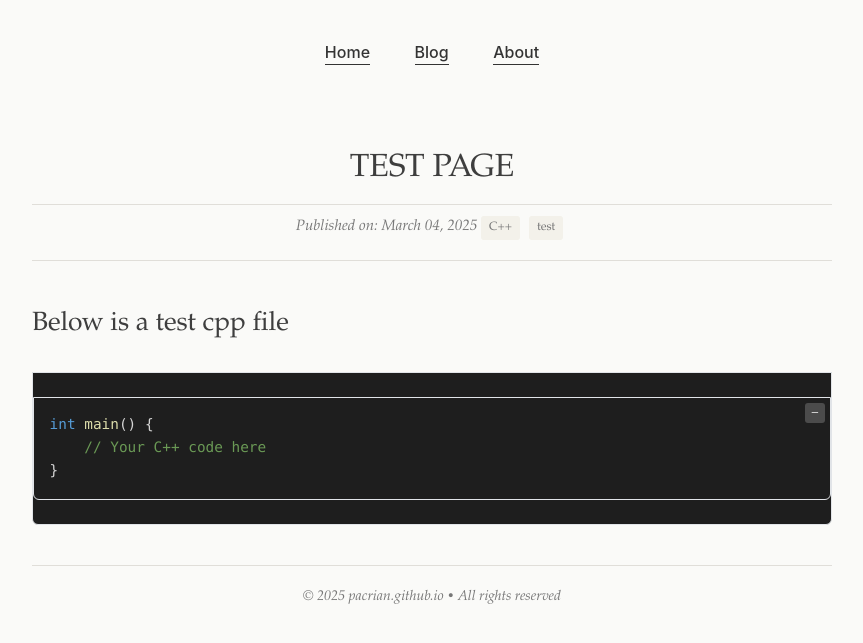
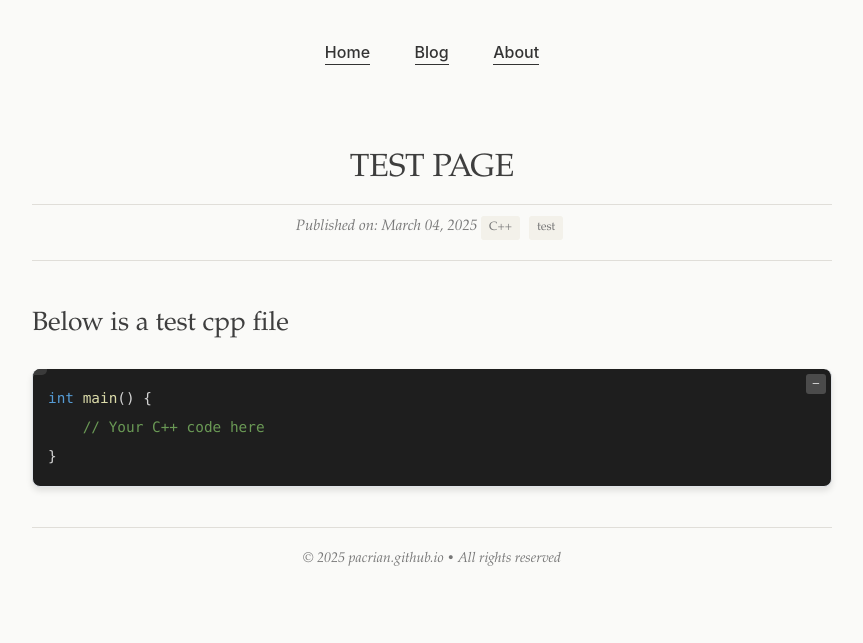
Before and after one commit to PACRian/pacrian.github.io, a Jekyll site: the page built from _tutorials/test_page.md, in a window 1280 px wide. Shown: the top 643 px of the page, without its empty margins (208-1071 px from the left). Built offline with Jekyll 4.4.1, drawn with Linux system fonts in a browser that asks for light colours.

Commit message:
Remove heavy border

```diff
--- a/assets/css/code-folding.css
+++ b/assets/css/code-folding.css
@@ -6,6 +6,7 @@
   border: 1px solid #e1e4e8; /* 展开时增加边框 */
   border-top: none;
   border-radius: 0 0 6px 6px;
+  box-shadow: 0 4px 6px rgba(0,0,0,0.1);
 }
 
 pre.highlight .code-fold-btn {
@@ -34,7 +35,7 @@
   overflow: hidden;
   background-color: rgba(30, 30, 30, 0.7) !important;
   border-radius: 4px;
-  box-shadow: 0 4px 12px rgba(0, 0, 0, 0.3);
+  box-shadow: 0 4px 12px rgba(0, 0, 0, 0.2);
   overflow: hidden;
   transition: all 0.3s ease;
 }
--- a/assets/css/syntax-vscode.css
+++ b/assets/css/syntax-vscode.css
@@ -1,5 +1,5 @@
 /* _sass/syntax-vscode.scss */
-pre.highlight,
+/* pre.highlight,
 .highlight pre,
 div.highlight,
 figure.highlight {
@@ -7,10 +7,32 @@
   color: #d4d4d4 !important;
   border-top: none;
   border: 1px solid #e1e4e8; /* 展开时增加边框 */
-  border-radius: 0 0 6px 6px;
+  /* border-radius: 0 0 6px 6px;
   margin: 1.5rem 0;
   overflow: auto;
+}  */
+
+div.highlight,
+figure.highlight {
+    background-color: #1e1e1e !important;
+    color: #d4d4d4 !important;
+    background: none !important;
+    border: none !important;
+    margin: 0 !important;
+    padding: 0 !important;
+    font-family: 'Cascadia Code', 'Fira Code', Consolas, monospace;
+
 }
+
+.highlight pre {
+    background-color: #1E1E1E !important;
+    color: #d4d4d4 !important;
+    border-radius: 8px;
+    padding: 15px !important;
+    margin: 0 !important;
+    box-shadow: 0 4px 6px rgba(0,0,0,0.1);
+    font-family: 'Cascadia Code', 'Fira Code', Consolas, monospace;
+  }
 
 pre.highlight code,
 .highlight pre code,
--- a/assets/js/code-folding.js
+++ b/assets/js/code-folding.js
@@ -44,7 +44,8 @@
           block.classList.add('folded');
           foldButton.textContent = '+';
           foldButton.title = 'Unfold code';
-          codeElement.innerHTML = firstLine + '\n...';
+          codeElement.innerHTML = firstLine;
+          // codeElement.innerHTML = firstLine + '\n...';
         }
       });
     });
```
Also changed, not shown: assets/css/language-badge.css (renamed from assets/css/language-badge.scss).
